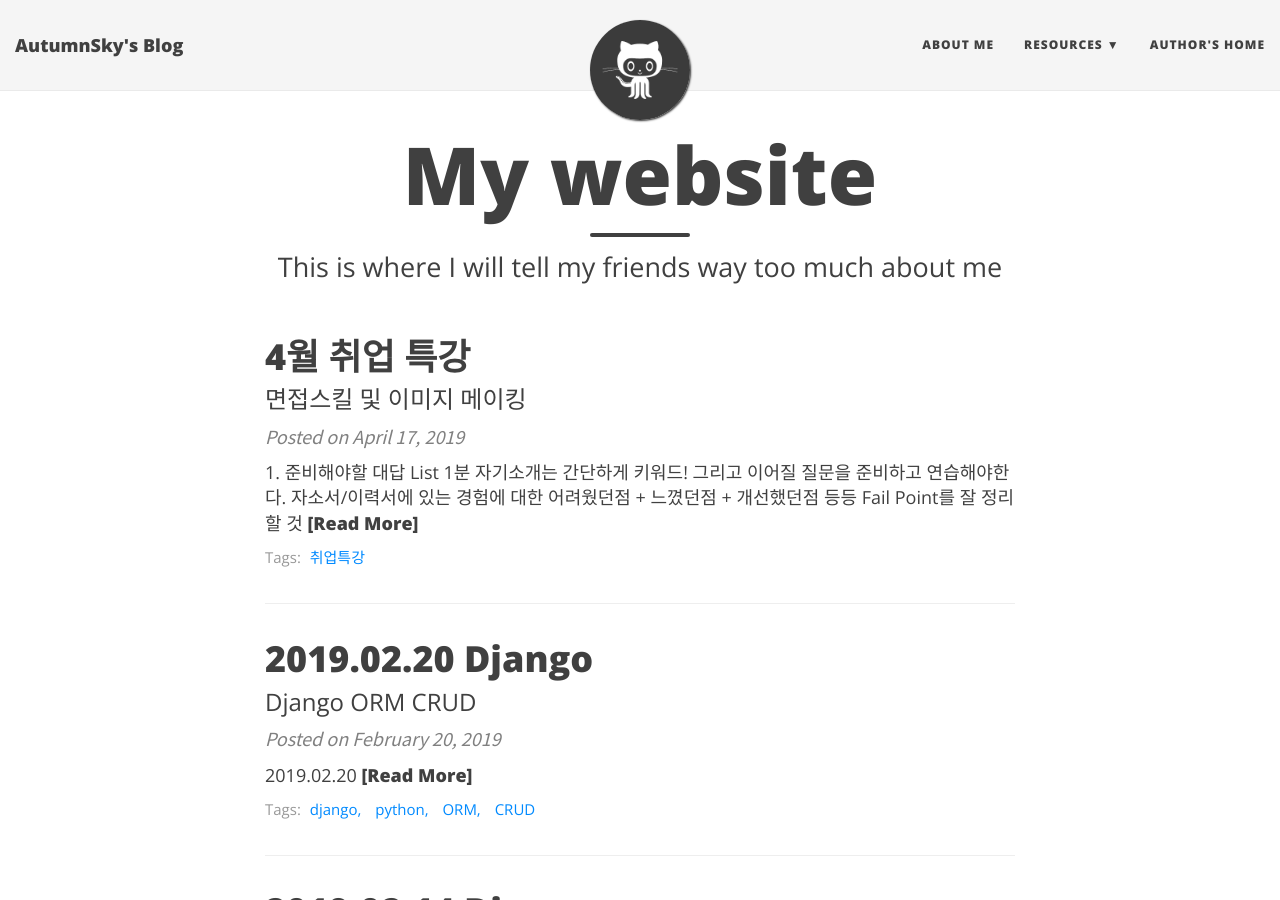
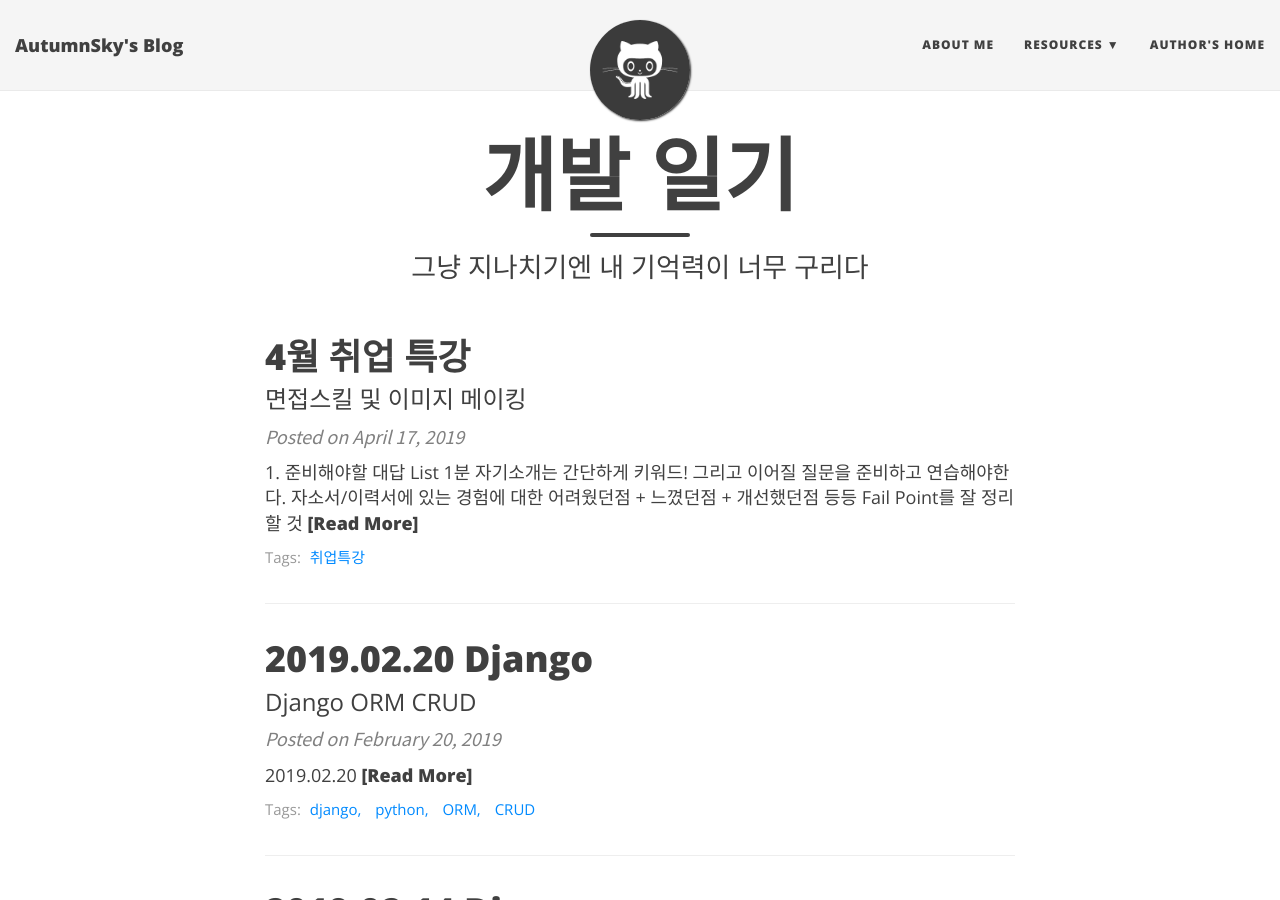
Before and after one commit to DongChanS/AutumnSky92.github.io, a Jekyll site: the page built from index.html, in a window 1280 px wide and 900 px high. Built offline with Jekyll 4.4.1, drawn with Linux system fonts in a browser that asks for light colours; nearby versions of some CDN libraries; the list of posts is cut into pages by our own code.

Commit message:
ramain page ë변경

```diff
--- a/_config.yml
+++ b/_config.yml
@@ -16,7 +16,7 @@
 title: "AutumnSky's Blog"
 
 # Short description of your site
-description: A virtual proof that name is awesome!
+description: "개발 일기"
 
 # --- Navigation bar options --- #
 
--- a/index.html
+++ b/index.html
@@ -1,7 +1,7 @@
 ---
 layout: page
-title: My website
-subtitle: This is where I will tell my friends way too much about me
+title: 개발 일기
+subtitle: 그냥 지나치기엔 내 기억력이 너무 구리다
 use-site-title: true
 ---
 
```
